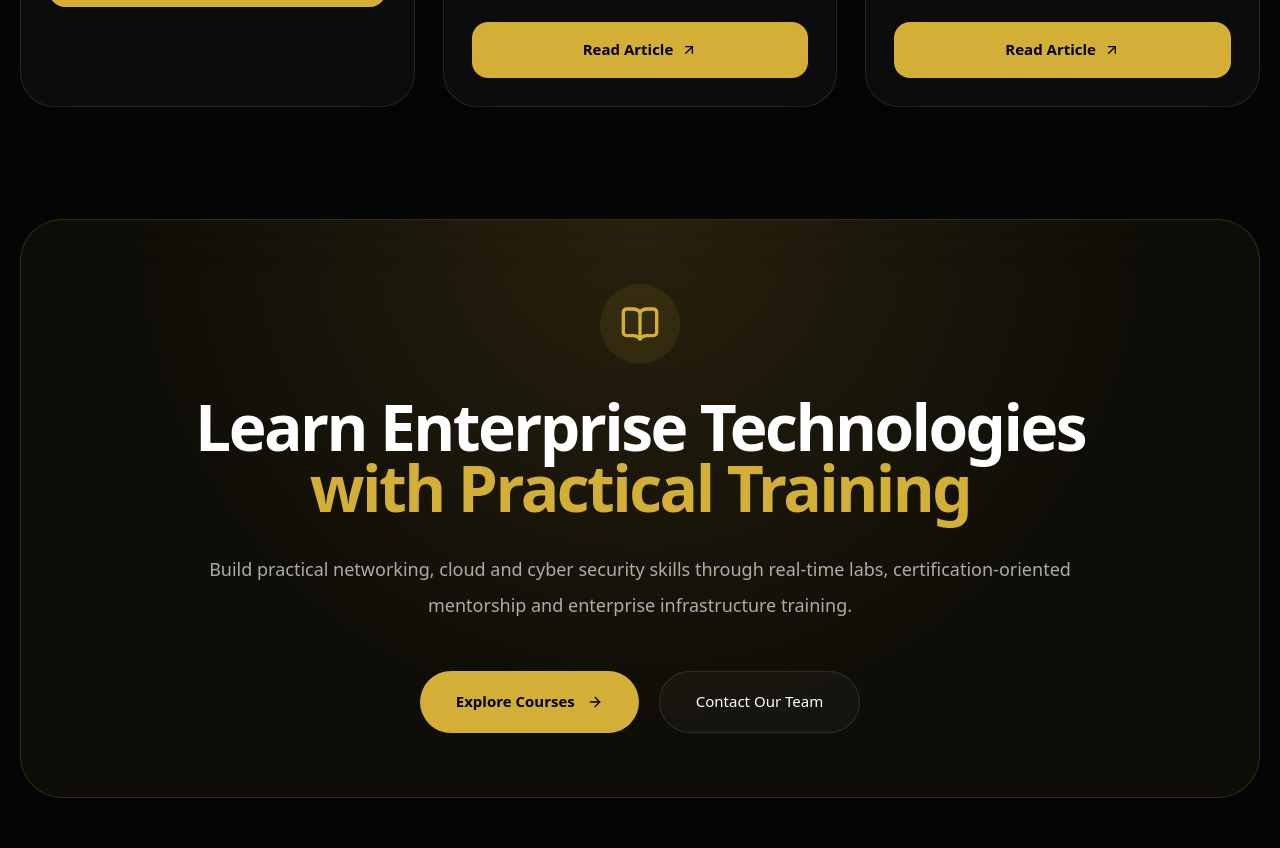
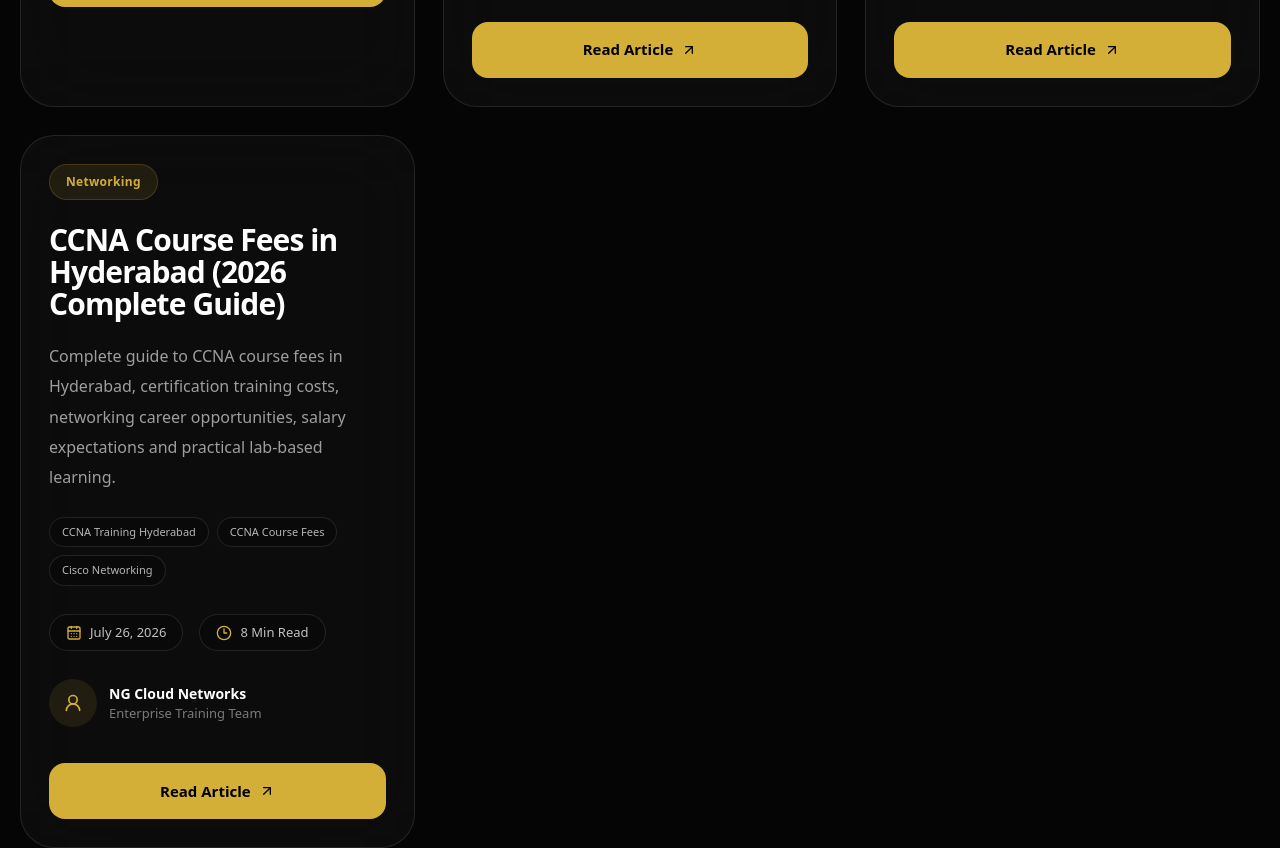
Before and after one commit to NGCloudNetworks/website, a Next.js app: page /blog in a window 1280 px wide. Shown: the part 3000-3848 px from the top of the page. Built offline with nearby package versions, Linux system fonts and the light colour scheme.

Commit message:
blogs updated

```diff
--- a/app/blog/[slug]/page.tsx
+++ b/app/blog/[slug]/page.tsx
@@ -235,26 +235,19 @@
             "
           >
 
-            <div className="space-y-7">
-
-              {blog.content
-                .split("\n")
-                .filter((paragraph) => paragraph.trim() !== "")
-                .map((paragraph, index) => (
-
-                  <p
-                    key={index}
-                    className="
-                      text-[17px]
-                      leading-[2]
-                      text-white/70
-                    "
-                  >
-                    {paragraph}
-                  </p>
-                ))}
-
-            </div>
+            <div
+              className="
+    prose
+    prose-invert
+    max-w-none
+    prose-a:text-[#D4AF37]
+    prose-a:no-underline
+    hover:prose-a:underline
+  "
+              dangerouslySetInnerHTML={{
+                __html: blog.content,
+              }}
+            />
 
             {/* TAGS */}
             <div className="mt-12 flex flex-wrap gap-3">
--- a/data/blogs.ts
+++ b/data/blogs.ts
@@ -336,4 +336,98 @@
 At NG Cloud Networks, F5 training focuses heavily on practical implementation and enterprise-level infrastructure scenarios.
     `,
   },
+ {
+slug: "ccna-course-fees-in-hyderabad",
+
+featured: true,
+
+category: "Networking",
+
+title:
+"CCNA Course Fees in Hyderabad (2026 Complete Guide)",
+
+seoTitle:
+"CCNA Course Fees in Hyderabad | Best CCNA Training Institute Hyderabad",
+
+seoDescription:
+"Learn CCNA course fees in Hyderabad, certification costs, career opportunities, salary expectations and how to choose the best CCNA training institute with practical labs and placement support.",
+
+excerpt:
+"Complete guide to CCNA course fees in Hyderabad, certification training costs, networking career opportunities, salary expectations and practical lab-based learning.",
+
+image:
+"/blogs/ccna-course-fees-hyderabad.jpg",
+
+author: "NG Cloud Networks",
+
+publishedDate: "July 26, 2026",
+
+readTime: "8 Min Read",
+
+tags: [
+"CCNA Training Hyderabad",
+"CCNA Course Fees",
+"Cisco Networking",
+"Network Engineer Career",
+"CCNA Certification",
+],
+
+content: `
+CCNA (Cisco Certified Network Associate) is one of the most popular networking certifications for students and professionals looking to build a career in enterprise networking, infrastructure support, NOC operations and network administration. One of the most common questions asked by aspiring networking professionals is: "What are the CCNA course fees in Hyderabad?"
+
+Students planning to build practical networking skills should look beyond certification alone and focus on real-world implementation. Our <a href="/courses/ccna-training-hyderabad">CCNA Training in Hyderabad</a> is designed with enterprise Cisco labs, subnetting exercises, routing and switching implementation, troubleshooting scenarios and placement-focused mentoring.
+
+The answer depends on several factors including practical lab access, certification guidance, trainer experience and placement support. While many institutes advertise low-cost CCNA training, students should focus on the quality of practical networking exposure rather than price alone.
+
+CCNA certification validates skills in routing, switching, VLAN implementation, IP addressing, subnetting, OSPF routing, ACL configuration, network security fundamentals and enterprise troubleshooting. These skills are highly valued by organizations hiring Network Engineers, NOC Engineers and Infrastructure Support Engineers.
+
+The average CCNA course fees in Hyderabad generally range between ₹8,000 and ₹15,000 depending on the quality of training, practical lab infrastructure and career support provided. Institutes offering enterprise-level Cisco labs, interview preparation and placement assistance typically provide significantly better career outcomes compared to theory-focused programs.
+
+A good CCNA training program should include:
+
+* Practical Cisco Router Configuration
+* Cisco Switch Configuration
+* VLAN and Inter-VLAN Routing
+* OSPF Routing Configuration
+* IPv4 and IPv6 Addressing
+* Subnetting Mastery
+* ACL Implementation
+* NAT Configuration
+* Enterprise Network Troubleshooting
+* Interview Preparation
+
+Practical exposure is one of the most important factors when choosing a networking course. At NG Cloud Networks, students work on real Cisco routing and switching scenarios through our <a href="/courses/ccna-training-hyderabad">CCNA Course</a>, helping them gain confidence in configuring routers, switches and enterprise network infrastructure.
+
+One of the biggest mistakes students make is focusing only on certification preparation. Modern employers expect networking professionals to configure routers, troubleshoot network issues and work confidently in enterprise environments. Practical implementation skills are often more valuable than certification alone.
+
+After completing CCNA certification and gaining practical networking experience, students can pursue career opportunities such as:
+
+* Network Engineer
+* NOC Engineer
+* Infrastructure Support Engineer
+* Technical Support Engineer
+* Network Operations Engineer
+
+Many professionals continue their networking journey with advanced certifications such as <a href="/courses/ccnp-enterprise-training-hyderabad">CCNP Enterprise Training</a> to develop enterprise routing, switching and infrastructure troubleshooting expertise.
+
+Entry-level networking professionals can expect salary packages ranging between ₹3 LPA and ₹6 LPA depending on practical skills, certifications and interview performance. As professionals gain experience and pursue advanced certifications such as <a href="/courses/ccnp-enterprise-training-hyderabad">CCNP Enterprise</a> and <a href="/courses/cisco-sdwan-training-hyderabad">Cisco SD-WAN Training</a>, salary growth can increase significantly.
+
+At NG Cloud Networks, our <a href="/courses/ccna-training-hyderabad">CCNA Training in Hyderabad</a> focuses heavily on practical implementation through enterprise Cisco labs, routing and switching projects, troubleshooting exercises and placement-focused mentoring. Students gain real-world networking experience designed to prepare them for both certification success and enterprise networking careers.
+
+If you are planning to start a career in networking, CCNA remains one of the best certifications to begin your journey. Choosing a training institute that emphasizes practical implementation, enterprise exposure and placement support can significantly improve your career growth opportunities.
+
+## Start Your Networking Career Today
+
+Ready to learn routing, switching, subnetting, VLANs and enterprise troubleshooting through practical Cisco labs?
+
+👉 Explore our <a href="/courses/ccna-training-hyderabad">CCNA Training in Hyderabad</a>
+
+Looking to advance further after CCNA?
+
+👉 Explore <a href="/courses/ccnp-enterprise-training-hyderabad">CCNP Enterprise Training</a>
+
+👉 Explore <a href="/courses/cisco-sdwan-training-hyderabad">Cisco SD-WAN Training</a>
+`,
+}
+
 ];
--- a/data/courses.ts
+++ b/data/courses.ts
@@ -1814,12 +1814,7 @@
       "Enterprise Web Application Deployment",
       "Multi-Tier Application Load Balancing",
       "SSL Offload Project",
-      "High Availability Deployment Project",
-      "Interview Preparation",
-      "Resume Optimization",
-      "F5 BIG-IP Certification Guidance",
-      "Real-Time Enterprise Scenarios",
-      "Final Assessment"
+      "High Availability Deployment Project"
     ]
   }
 ],
```
Also changed, not shown: components/placements/PlacementsPageClient.tsx (indentation only).
